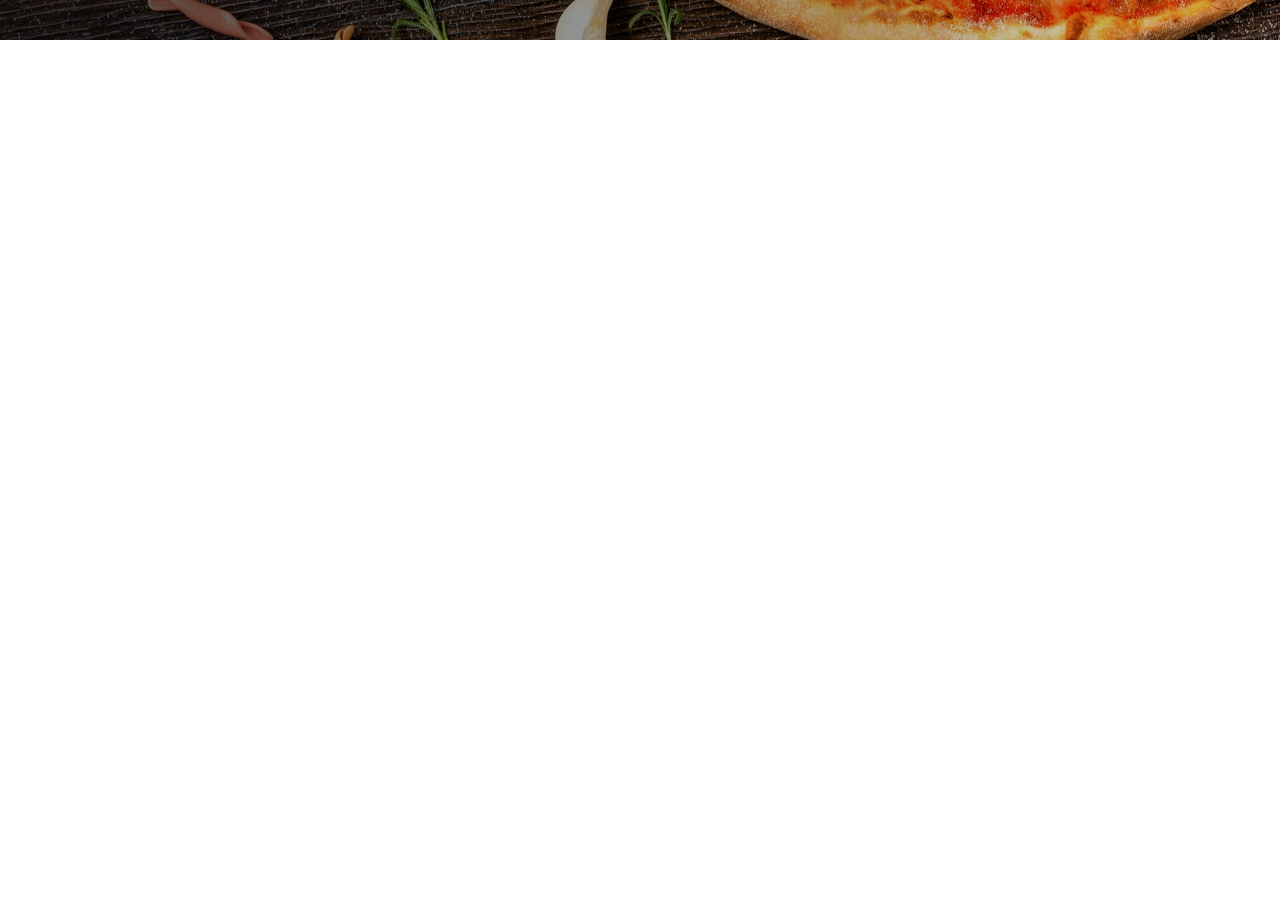
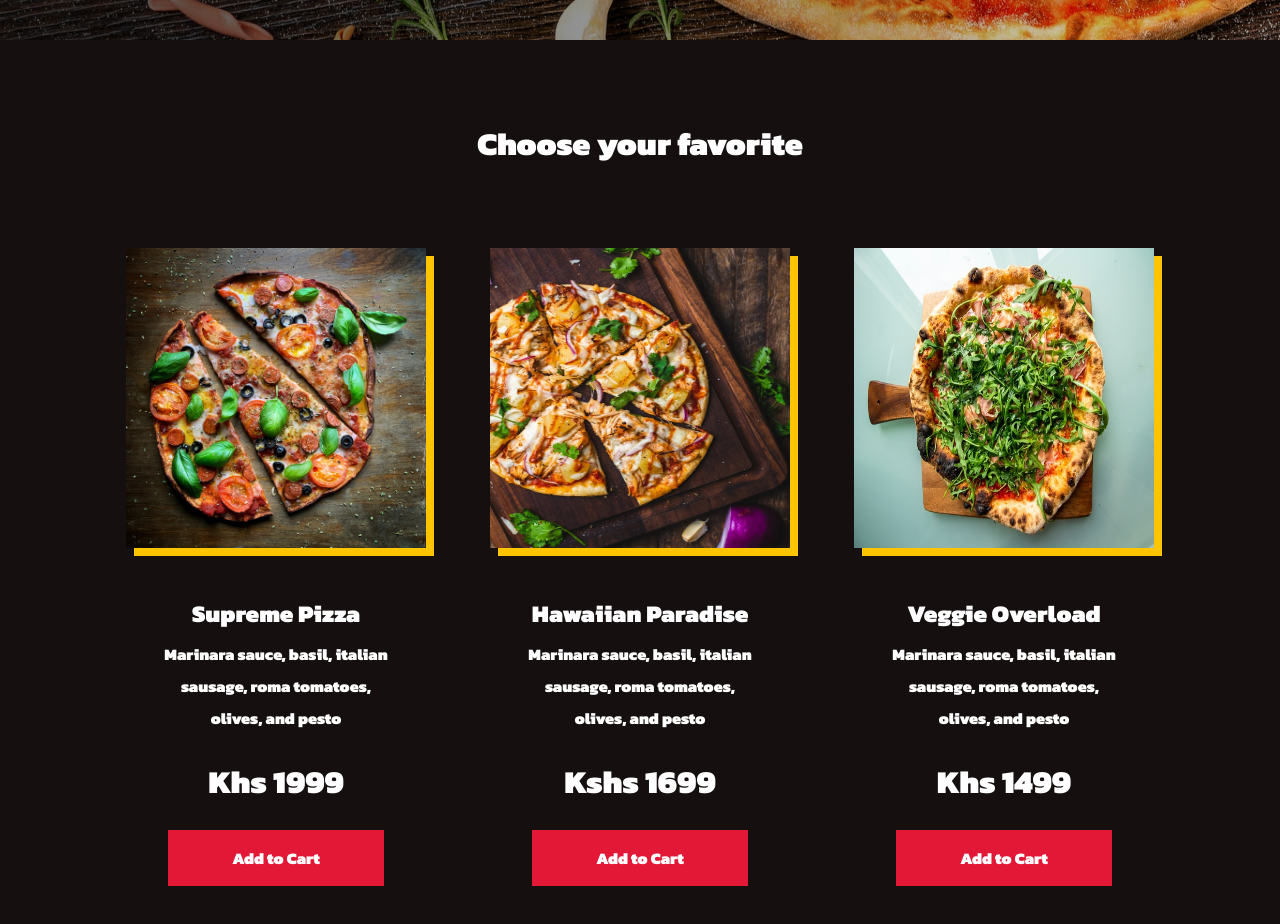
Before and after one commit to barbzlornah/PizzaWebsite, a React (Create React App) app: page / in a window 1280 px wide. Shown: the part 760-1684 px from the top of the page. Before the commit the page ends 800 px from the top, so only its background shows below. Built offline with nearby package versions, Linux system fonts and the light colour scheme.

Commit message:
ProductsElements

```diff
--- a/src/App.js
+++ b/src/App.js
@@ -2,12 +2,15 @@ import React from 'react';
 import { BrowserRouter as Router } from 'react-router-dom';
 import { GlobalStyle } from './globalStyles';
 import Hero from './components/Hero';
+import Products from './components/Products';
+import { productData } from './components/Products/data';
 
 function App() {
   return (
     <Router>
       <GlobalStyle/>
       <Hero/>
+      <Products heading='Choose your favorite' data={productData} />
     </Router>
   );
 }
--- /dev/null
+++ b/src/components/Products/ProductsElements.js
@@ -0,0 +1,74 @@
+import styled from 'styled-components';
+
+export const ProductsContainer = styled.div`
+  /* width: 100vw; */
+  min-height: 100vh;
+  padding: 5rem calc((100vw - 1300px) / 2);
+  background: #150f0f;
+  color: #fff;
+`;
+
+export const ProductWrapper = styled.div`
+  display: flex;
+  flex-wrap: wrap;
+  justify-content: center;
+  margin: 0 auto;
+`;
+
+export const ProductCard = styled.div`
+  margin: 0 2rem;
+  line-height: 2;
+  width: 300px;
+`;
+
+export const ProductImg = styled.img`
+  height: 300px;
+  min-width: 300px;
+  max-width: 100%;
+  box-shadow: 8px 8px #fdc500;
+`;
+
+export const ProductsHeading = styled.h1`
+  font-size: clamp(2rem, 2.5vw, 3rem);
+  text-align: center;
+  margin-bottom: 5rem;
+`;
+
+export const ProductTitle = styled.h2`
+  font-weight: 400;
+  font-size: 1.5rem;
+`;
+
+export const ProductInfo = styled.div`
+  display: flex;
+  flex-direction: column;
+  justify-content: center;
+  align-items: center;
+  padding: 2rem;
+  text-align: center;
+`;
+
+export const ProductDesc = styled.p`
+  margin-bottom: 1rem;
+`;
+
+export const ProductPrice = styled.p`
+  margin-bottom: 1rem;
+  font-size: 2rem;
+`;
+
+export const ProductButton = styled.button`
+  font-size: 1rem;
+  padding: 1rem 4rem;
+  border: none;
+  background: #e31837;
+  color: #fff;
+  transition: 0.2 ease-out;
+
+  &:hover {
+    background: #ffc500;
+    transition: 0.2s ease-out;
+    cursor: pointer;
+    color: #000;
+  }
+`;
--- /dev/null
+++ b/src/components/Products/data.js
@@ -0,0 +1,66 @@
+import product1 from '../../images/product-1.jpg';
+import product2 from '../../images/product-2.jpg';
+import product3 from '../../images/product-3.jpg';
+import sweet1 from '../../images/sweet3.jpg';
+import sweet2 from '../../images/sweet-2.jpg';
+import sweet3 from '../../images/sweet-3.jpg';
+
+export const productData = [
+  {
+    img: product1,
+    alt: 'Pizza',
+    name: 'Supreme Pizza',
+    desc:
+      'Marinara sauce, basil, italian sausage, roma tomatoes, olives, and pesto',
+    price: 'Khs 1999',
+    button: 'Add to Cart'
+  },
+  {
+    img: product2,
+    alt: 'Pizza',
+    name: 'Hawaiian Paradise',
+    desc:
+      ' Marinara sauce, basil, italian sausage, roma tomatoes, olives, and pesto',
+    price: 'Kshs 1699',
+    button: 'Add to Cart'
+  },
+  {
+    img: product3,
+    alt: 'Pizza',
+    name: 'Veggie Overload',
+    desc:
+      ' Marinara sauce, basil, italian sausage, roma tomatoes, olives, and pesto',
+    price: 'Khs 1499',
+    button: 'Add to Cart'
+  }
+];
+
+export const productDataTwo = [
+  {
+    img: sweet2,
+    alt: 'Donuts',
+    name: 'Doughlicious',
+    desc:
+      'Belgian chocolate glazed donuts covered in icing with sprinkles on top',
+    price: 'Kshs 999',
+    button: 'Add to Cart'
+  },
+  {
+    img: sweet3,
+    alt: 'Ice Cream',
+    name: 'Caramel Wonder',
+    desc:
+      'Vanilla ice cream covered with caramel and chocolate glaze topped with a coco stick',
+    price: 'Kshs 1299',
+    button: 'Add to Cart'
+  },
+  {
+    img: sweet1,
+    alt: 'Brownie',
+    name: 'Brownie Bunch',
+    desc:
+      'Double fudge brownie squares topped with white chocolate pieces and macadamia nuts',
+    price: 'Kshs 999',
+    button: 'Add to Cart'
+  }
+];
--- /dev/null
+++ b/src/components/Products/index.js
@@ -0,0 +1,38 @@
+import React from 'react';
+import {
+  ProductsContainer,
+  ProductWrapper,
+  ProductsHeading,
+  ProductTitle,
+  ProductCard,
+  ProductImg,
+  ProductInfo,
+  ProductDesc,
+  ProductPrice,
+  ProductButton
+} from './ProductsElements';
+
+const Products = ({ heading, data }) => {
+  return (
+    <ProductsContainer>
+      <ProductsHeading>{heading}</ProductsHeading>
+      <ProductWrapper>
+        {data.map((product, index) => {
+          return (
+            <ProductCard key={index}>
+              <ProductImg src={product.img} alt={product.alt} />
+              <ProductInfo>
+                <ProductTitle>{product.name}</ProductTitle>
+                <ProductDesc>{product.desc}</ProductDesc>
+                <ProductPrice>{product.price}</ProductPrice>
+                <ProductButton>{product.button}</ProductButton>
+              </ProductInfo>
+            </ProductCard>
+          );
+        })}
+      </ProductWrapper>
+    </ProductsContainer>
+  );
+};
+
+export default Products;
```
